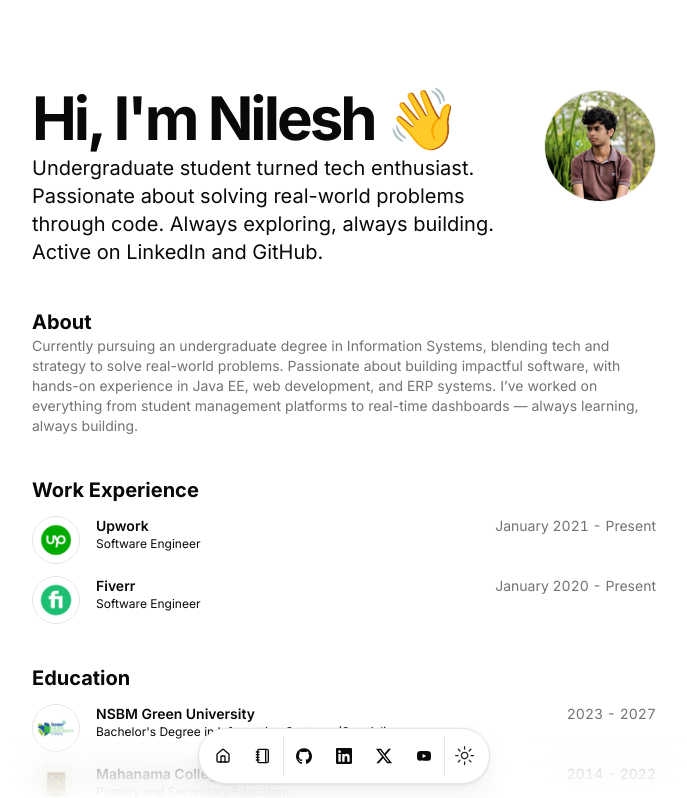
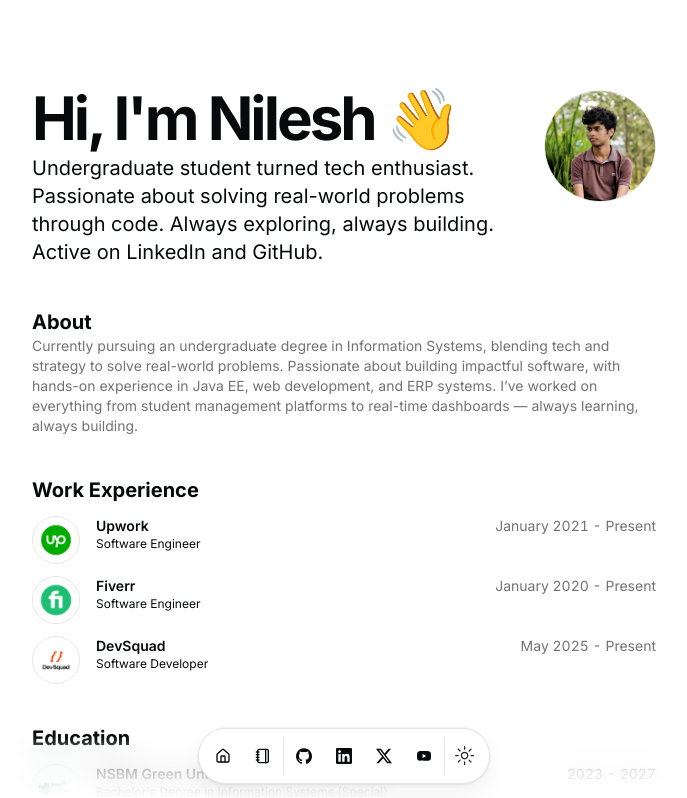
Before and after one commit to nileshakmeemana/My-Portfolio-Website, a Next.js app: page / in a window 1280 px wide. Shown: the top 798 px of the page, without its empty margins (296-983 px from the left). Built offline with nearby package versions, Linux system fonts and the light colour scheme.

Commit message:
Update - new experience

```diff
--- a/src/data/resume.tsx
+++ b/src/data/resume.tsx
@@ -93,7 +93,7 @@ export const DATA = {
     {
       company: "Upwork",
       badges: [],
-      href: "https://shopify.com",
+      href: "https://upwork.com",
       location: "Remote",
       title: "Software Engineer",
       logoUrl: "/upwork.png",
@@ -113,6 +113,18 @@ export const DATA = {
       end: "Present",
       description:
         "Worked as a freelance developer on Fiverr, delivering custom software solutions to clients around the world. Built web apps, dashboards, and automation tools tailored to each client's needs — from full-stack systems to backend integrations. Collaborated directly with businesses to solve real-world problems, manage tight deadlines, and ship production-ready code that made a measurable impact.",
+    },
+    {
+      company: "DevSquad",
+      href: "https://devsquad.com/",
+      badges: [],
+      location: "Remote",
+      title: "Software Developer",
+      logoUrl: "/devsquad.png",
+      start: "May 2025",
+      end: "Present",
+      description:
+        "Founded and led DevSquad, a community dedicated to helping university students with coding assignments and academic projects. Collaborated with peers to build full-stack systems, debug complex issues, and deliver clean, functional code under tight deadlines. Through DevSquad, I’ve supported dozens of students in mastering concepts, meeting coursework requirements, and building confidence in their technical skills..",
     },
     /* {
       company: "Splunk",
```
Also changed, not shown: public/devsquad.png (added).
